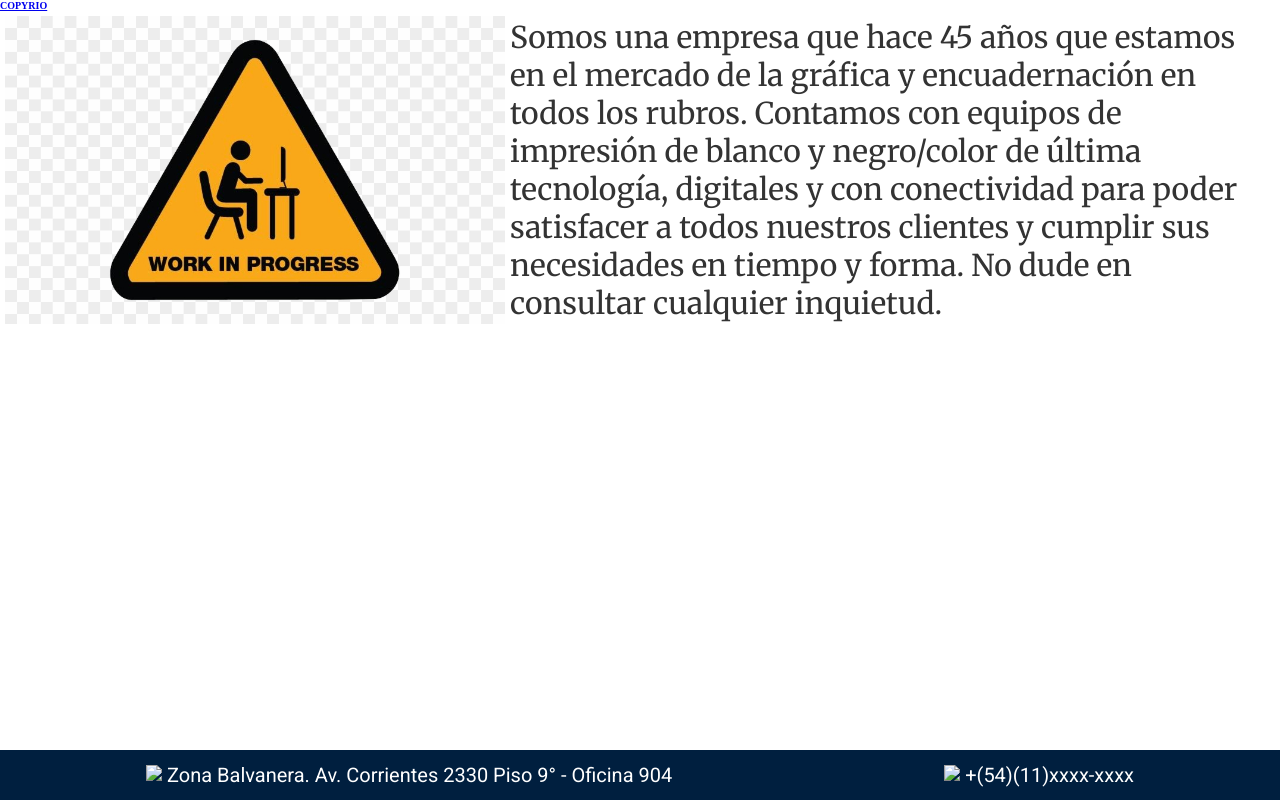
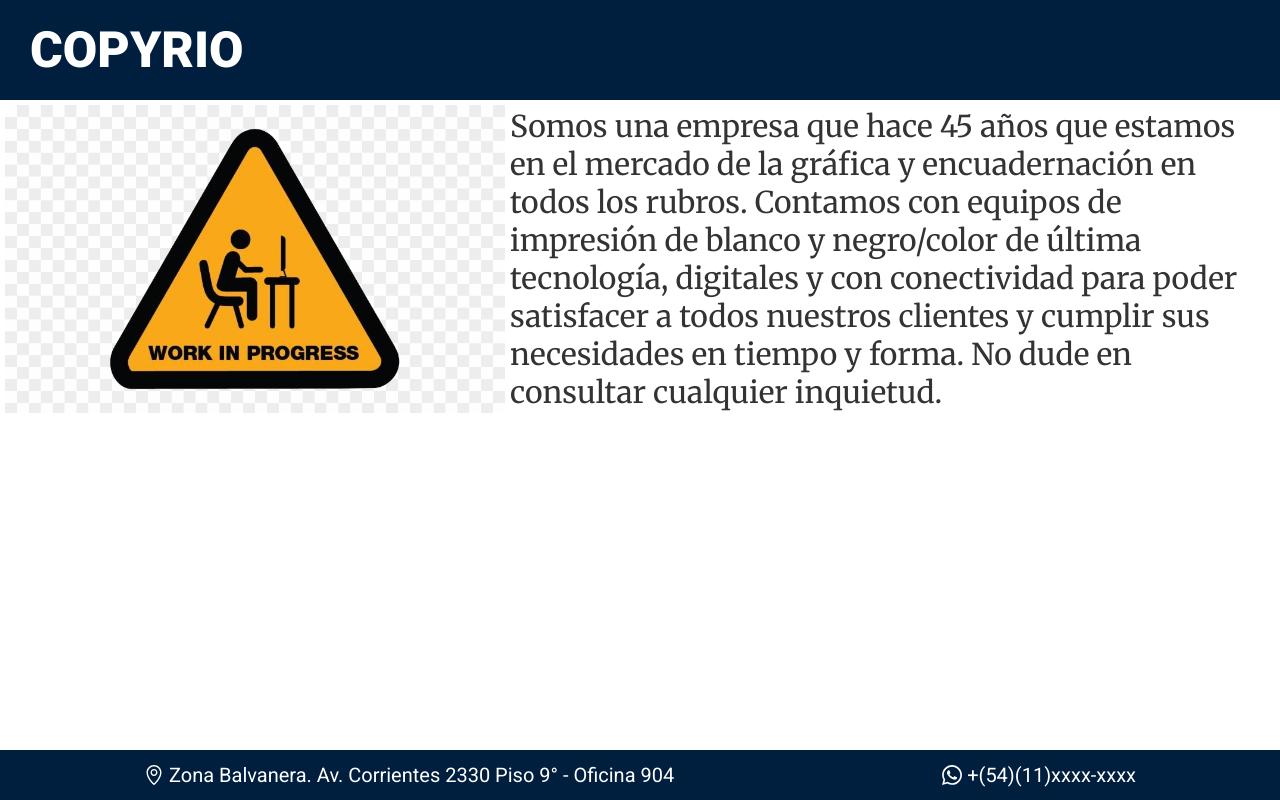
Before and after one commit to FedericoDeniard/Copyrio, a plain HTML site: page index.html in a window 1280 px wide. Drawn offline with Linux system fonts and the light colour scheme.

Commit message:
fixed .js path

```diff
--- a/assets/components/footer/footer.js
+++ b/assets/components/footer/footer.js
@@ -7,11 +7,11 @@ class copyrioFooter extends HTMLElement{
     `<link rel="stylesheet" type="text/css" href="../../assets/components/footer/footer.css">
     <footer>
         <a class="location" href="https://maps.app.goo.gl/kVF4MQaP8wNiJtKt9" target="_blank">
-            <img src="../..//assets/components/footer/location.svg">
+            <img src="../../assets/components/footer/location.svg">
             <p> Zona Balvanera. Av. Corrientes 2330 Piso 9° - Oficina 904</p>
         </a>
         <div class="contact">
-                <img src="../..//assets/components/footer/phone.svg">
+                <img src="../../assets/components/footer/phone.svg">
                 <p>+(54)(11)xxxx-xxxx</p>
     </footer>`
     }
--- a/assets/components/header/header.js
+++ b/assets/components/header/header.js
@@ -4,7 +4,7 @@ class copyrioHeader extends HTMLElement{
     }
     connectedCallback(){
         this.innerHTML =
-    `<link rel="stylesheet" type="text/css" href="../..//assets/components/header/header.css">
+    `<link rel="stylesheet" type="text/css" href="../../assets/components/header/header.css">
     <header>
         <h1><a href="./index.html">COPYRIO</a></h1>
     </header>`
--- a/index.html
+++ b/index.html
@@ -5,7 +5,7 @@
     <meta name="viewport" content="width=device-width, initial-scale=1.0">
     <script type="module" src="./index.js"></script>
     <link rel="stylesheet" type="text/css" href="./index.css">
-    <link rel="stylesheet" type="text/css" href="/assets/components/fonts/fonts.css">
+    <link rel="stylesheet" type="text/css" href="./assets/components/fonts/fonts.css">
     <title>Copyrio</title>
 </head>
 <body>
```
